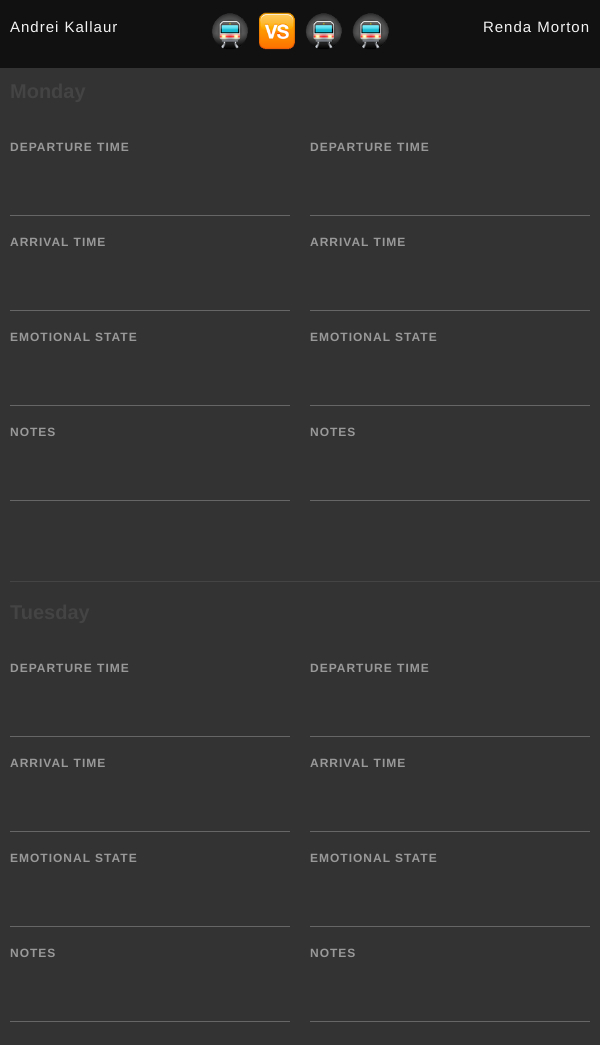
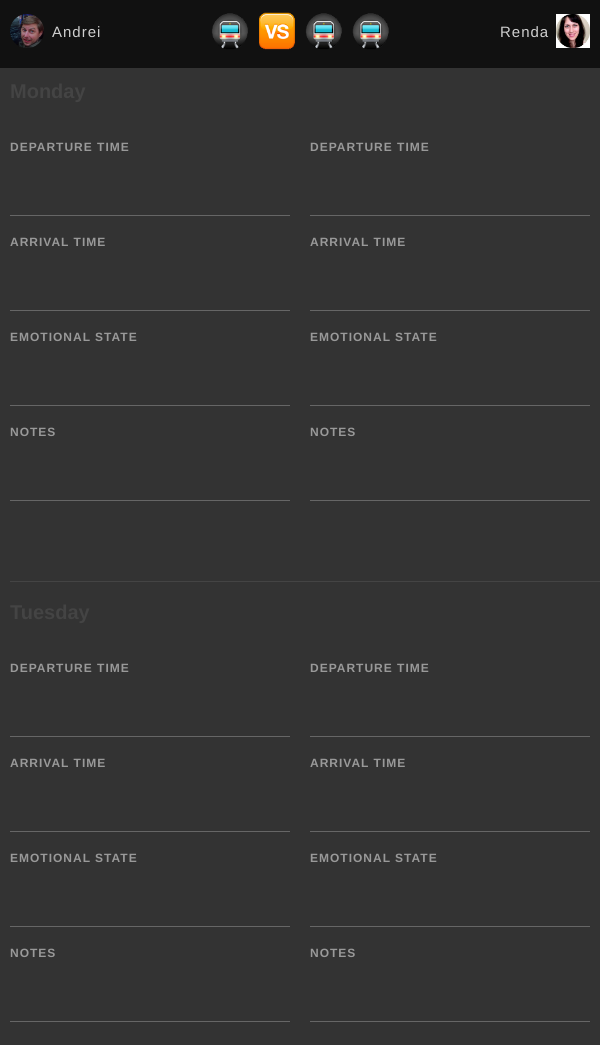
Before and after one commit to troyericg/g_train_challenge, a plain HTML site: page index.html in a window 600 px wide. Shown: the top 1045 px of the page. Drawn offline with nearby package versions, Linux system fonts and the light colour scheme.

Commit message:
updated responsive css and added avatars

```diff
--- a/_css/main.css
+++ b/_css/main.css
@@ -20,8 +20,8 @@ html, body {
 
 
 a:link, a:visited {
-	color:#d8e6ff;
-	opacity:0.7;
+	color:#fff;
+	opacity:0.8;
 	outline:none;
 	text-decoration:none;
 }
@@ -87,17 +87,28 @@ a:hover {
 	width: 220px;
 }
 
+
 #header h2 {
 	position: relative;
 	display:inline;
 	float:left;
 	color:#fff;
-	font-size: 28px;
+	font-size: 26px;
+	line-height: 34px;
 	font-weight: 100;
 	letter-spacing: 1px;
 	padding-top:15px;
+	text-indent: 42px;
 	width: 30%;
 	cursor: pointer;
+
+	background: url('../assets/images/rm.jpeg') left 14px no-repeat transparent;
+	background-size: 34px;
+}
+
+#header h2.first {
+	background: url('../assets/images/ak.png') left 14px no-repeat transparent;
+	background-size: 34px;
 }
 
 #header:hover h2 {
@@ -176,15 +187,12 @@ a:hover {
 }
 
 
-
-
-
 /*MAIN STYLES------------------------------------------------------------*/
 
 #main {
 	width:100%;
 	min-height: 1200px;
-	padding: 80px 20px 0px 320px;
+	padding: 62px 20px 124px 320px;
 }
 
 #main .day {
@@ -206,9 +214,9 @@ a:hover {
 	border-top: 1px solid #444;
 }
 
-#main .day-monday h3 {
+/*#main .day-monday h3 {
 	display: none;
-}
+}*/
 
 #main .challenger {
 	display:inline;
@@ -335,7 +343,7 @@ a img {
 
 
 	#header h2 {
-		font-size: 22px;
+		font-size: 18px;
 	}
 
 
@@ -398,7 +406,7 @@ a img {
 		width: 140px;
 		font-size: 15px;
 		text-align: right;
-		top: 4px;
+		top: 0px;
 		right: 10px;
 		z-index: 101;
 	}
@@ -407,6 +415,17 @@ a img {
 		left: 10px;
 		right: auto;
 		text-align: left;
+	}
+
+	#header h2 span, #header h2.first span {
+		display: none;
+	}
+
+	#header h2.second {
+		text-align: left;
+		text-indent: 50px;
+		background-position: right 14px;
+/*		background-size: 34px;*/
 	}
 
 	#header p.enterData {
--- a/index.html
+++ b/index.html
@@ -16,7 +16,6 @@
 	<link rel="stylesheet" type="text/css" href="_css/screenImport.css" />
 	<script src="https://ajax.googleapis.com/ajax/libs/jquery/2.0.0/jquery.min.js"></script>
 	<script src="_js/_externals/tabletop/tabletop.js" type="text/javascript" charset="utf-8"></script>
-	<script src="_js/_externals/mustache/mustache.js" type="text/javascript" charset="utf-8"></script>
 	<script src="_js/js.js" type="text/javascript" charset="utf-8"></script>
 </head>
 
@@ -24,8 +23,8 @@
 	<div id="wrapper">
 		<div id="header" title="Renda and Andrei's G-Train Challenge!">
 			<h1>Renda and Andrei's G-Train Challenge!</h1>
-			<h2 class="first">Andrei Kallaur</h2>
-			<h2>Renda Morton</h2>
+			<h2 class="first"><a href="https://twitter.com/akallaur" target="_blank">Andrei<span> Kallaur</span></a></h2>
+			<h2 class="second"><a href="https://twitter.com/rendamorton" target="_blank">Renda<span> Morton</span></a></h2>
 			<p class="enterData">
 				<input type='text' id='departInput' placeholder='Departure Time'>
 				<input type='text' id='arriveInput' placeholder='Arrival Time'>
@@ -41,7 +40,7 @@
 				<li>Thursday</li>
 				<li>Friday</li>
 			</ul>
-			<p>The G-Train Challenge is an attempt to determine who has the better commute. Will it be <strong>Andrei Kallaur</strong>? or <strong>Renda Morton</strong>?</p>
+			<p>The G-Train Challenge is an attempt to determine who has the better commute. Will it be <strong><a href="https://twitter.com/akallaur" target="_blank">Andrei Kallaur?</a></strong> or <strong><a href="https://twitter.com/rendamorton" target="_blank">Renda Morton?</strong></a></p>
 		</div>
 
 		<div id="main" class="group">
```
